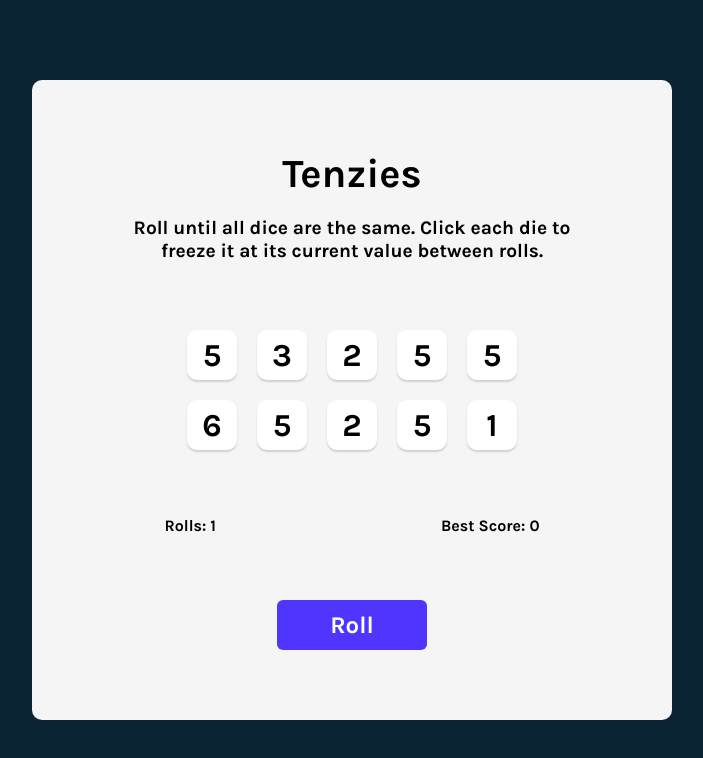
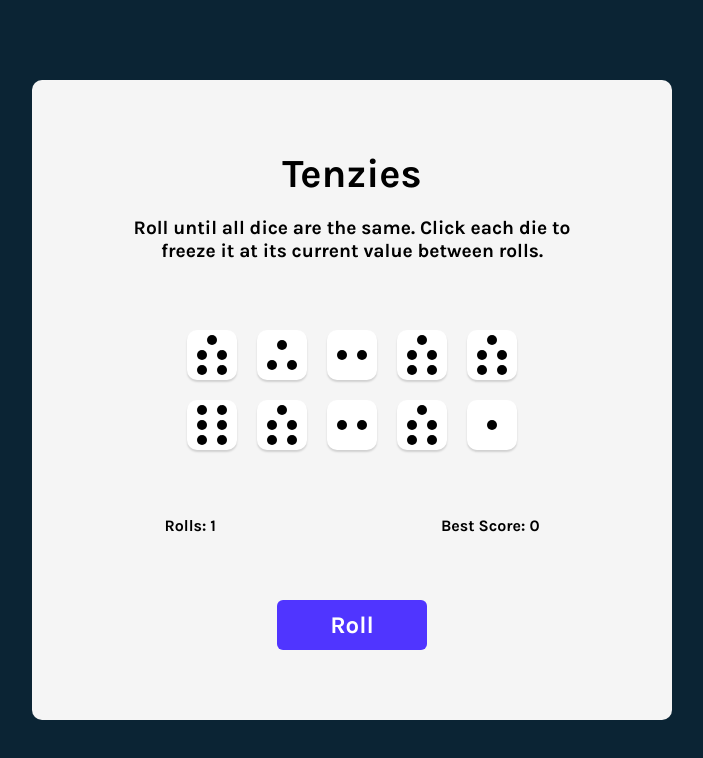
Before and after one commit to shariq-yousuf/React-Projects_with-Scrimba, a React (Vite) app in the folder Projects/tenzies/: page / in a window 1280 px wide. Shown: the top 758 px of the page, without its empty margins (288-991 px from the left). Built offline with nearby package versions, Linux system fonts and the light colour scheme.

Commit message:
chore: change dice number values to dots

```diff
--- a/Projects/tenzies/src/components/Die/Die.css
+++ b/Projects/tenzies/src/components/Die/Die.css
@@ -4,10 +4,22 @@
   box-shadow: 0px 2px 2px rgba(0, 0, 0, 0.15);
   border-radius: 10px;
   display: flex;
+  flex-wrap: wrap-reverse;
   justify-content: center;
   align-items: center;
+  align-content: space-evenly;
+  row-gap: 5px;
+  column-gap: 10px;
+  padding: 5px;
   font-weight: bold;
   font-style: normal;
   font-size: 2rem;
   cursor: pointer;
 }
+
+.dot {
+  width: 10px;
+  height: 10px;
+  background-color: black;
+  border-radius: 50%;
+}
--- a/Projects/tenzies/src/components/Die/Die.tsx
+++ b/Projects/tenzies/src/components/Die/Die.tsx
@@ -1,3 +1,4 @@
+import { nanoid } from "nanoid"
 import "./Die.css"
 
 interface DieProps {
@@ -7,13 +8,18 @@ interface DieProps {
 }
 
 export default function Die({ value, isHeld, holdDice }: DieProps) {
+  const dotElements = []
+  for (let i = value; i > 0; i--) {
+    dotElements.push(<span key={nanoid()} className="dot"></span>)
+  }
+
   return (
     <div
       className="die"
       style={{ backgroundColor: isHeld ? "#59E391" : "white" }}
       onClick={holdDice}
     >
-      {value}
+      {dotElements}
     </div>
   )
 }
```
